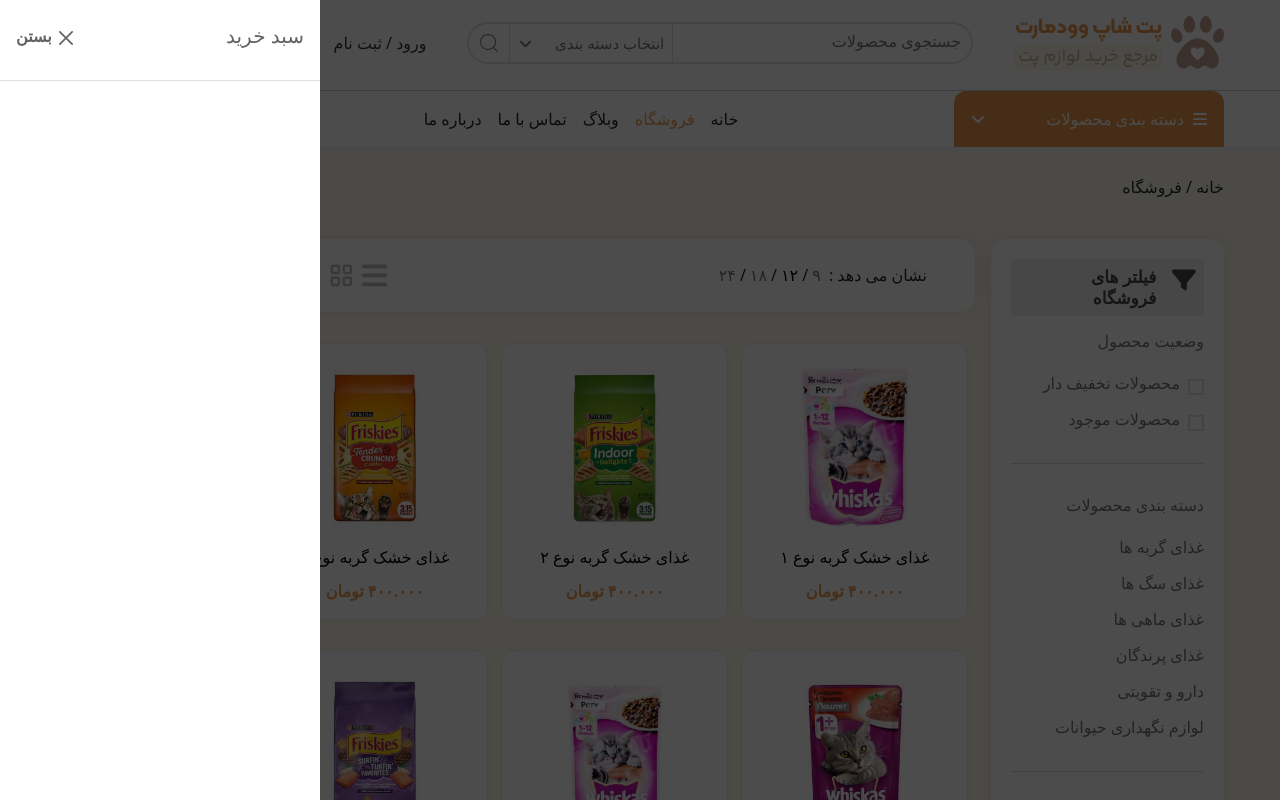
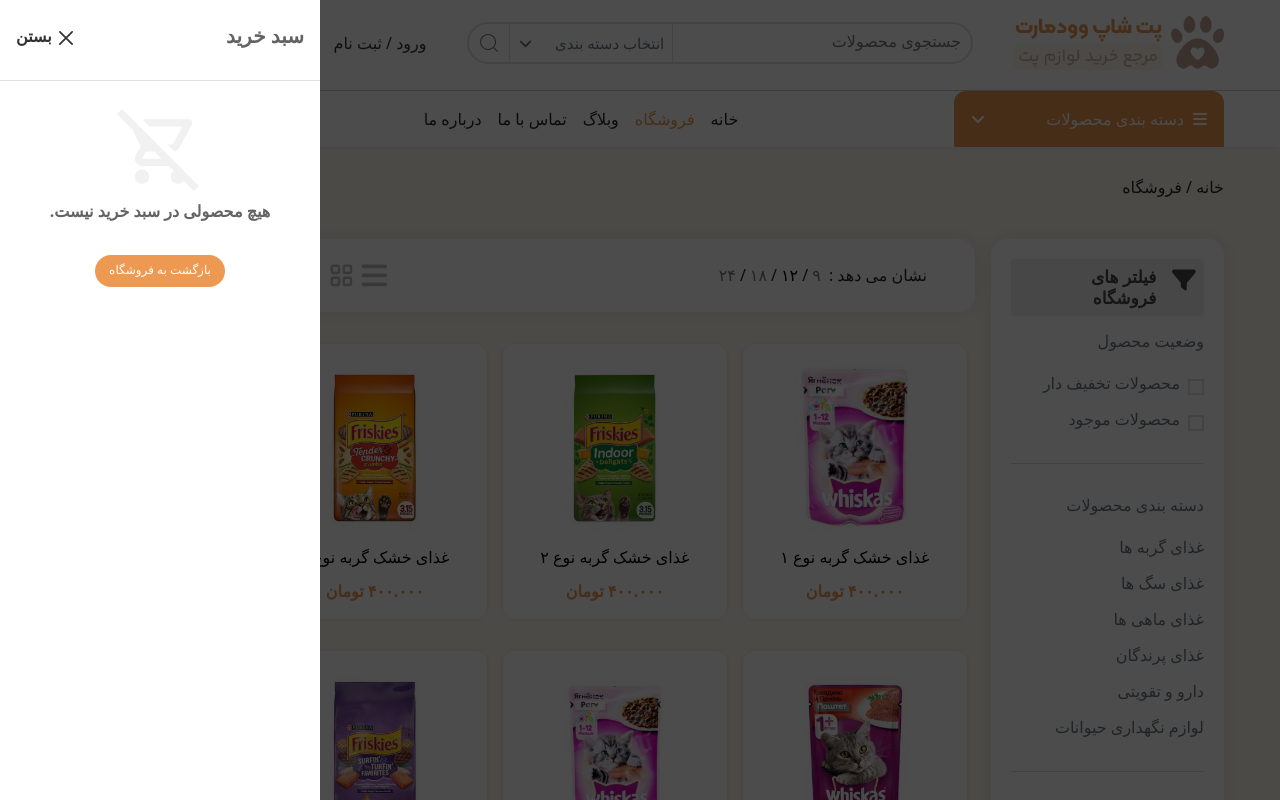
Before and after one commit to salimi2121/woodmart, a React (Vite) app in the folder my-app/: page / in a window 1280 px wide. Both pictures are taken after a click on the element "ورود / ثبت نام". Shown: the top 800 px of the page. Built offline with nearby package versions, Linux system fonts and the light colour scheme.

Commit message:
cart almost completed

```diff
--- a/my-app/src/component/Shop/SideMenu/Cart.jsx
+++ b/my-app/src/component/Shop/SideMenu/Cart.jsx
@@ -1,6 +1,8 @@
 import { useContext } from "react";
 import SideMenuHeader from "./SideMenuHeader";
 import { CartContext } from "../contexts/CartContext";
+import { MdOutlineRemoveShoppingCart } from "react-icons/md";
+import { Link } from "react-router-dom";
 
 export default function Cart() {
 
@@ -9,9 +11,15 @@
     return (
         <div>
             <SideMenuHeader title="سبد خرید" />
-            {/* {cart.length === 0 ? (
-                <div></div>
-            ) :} */}
+            {cart.length === 0 && (
+                <div className="d-flex flex-column align-items-center">
+                    <div className="d-flex flex-column align-items-center mb-3 mt-4">
+                        <MdOutlineRemoveShoppingCart className="empty-cart-icon mb-2" />
+                        <span className="fw-bold">هیچ محصولی در سبد خرید نیست.</span>
+                    </div>
+                    <Link to="/" className="return-btn fw-500 bg-orange rounded-5 text-white my-3">بازگشت به فروشگاه</Link>
+                </div>
+            )}
         </div>
     )
 }
--- a/my-app/src/component/Shop/SideMenu/SideMenuHeader.jsx
+++ b/my-app/src/component/Shop/SideMenu/SideMenuHeader.jsx
@@ -9,8 +9,8 @@
 
   return (
     <div className="sidemenu-header border-1 border-bottom d-flex justify-content-between px-3 py-4">
-      <h5 className="sidemenu-title">{props.title}</h5>
-      <div className="pointer" onClick={() => setIsOpen(false)}>
+      <h5 className="sidemenu-title fw-bold">{props.title}</h5>
+      <div className="pointer close-btn" onClick={() => setIsOpen(false)}>
         <IoCloseOutline className="fs-3" />
         <span className="fw-bold">بستن</span>
       </div>
```
